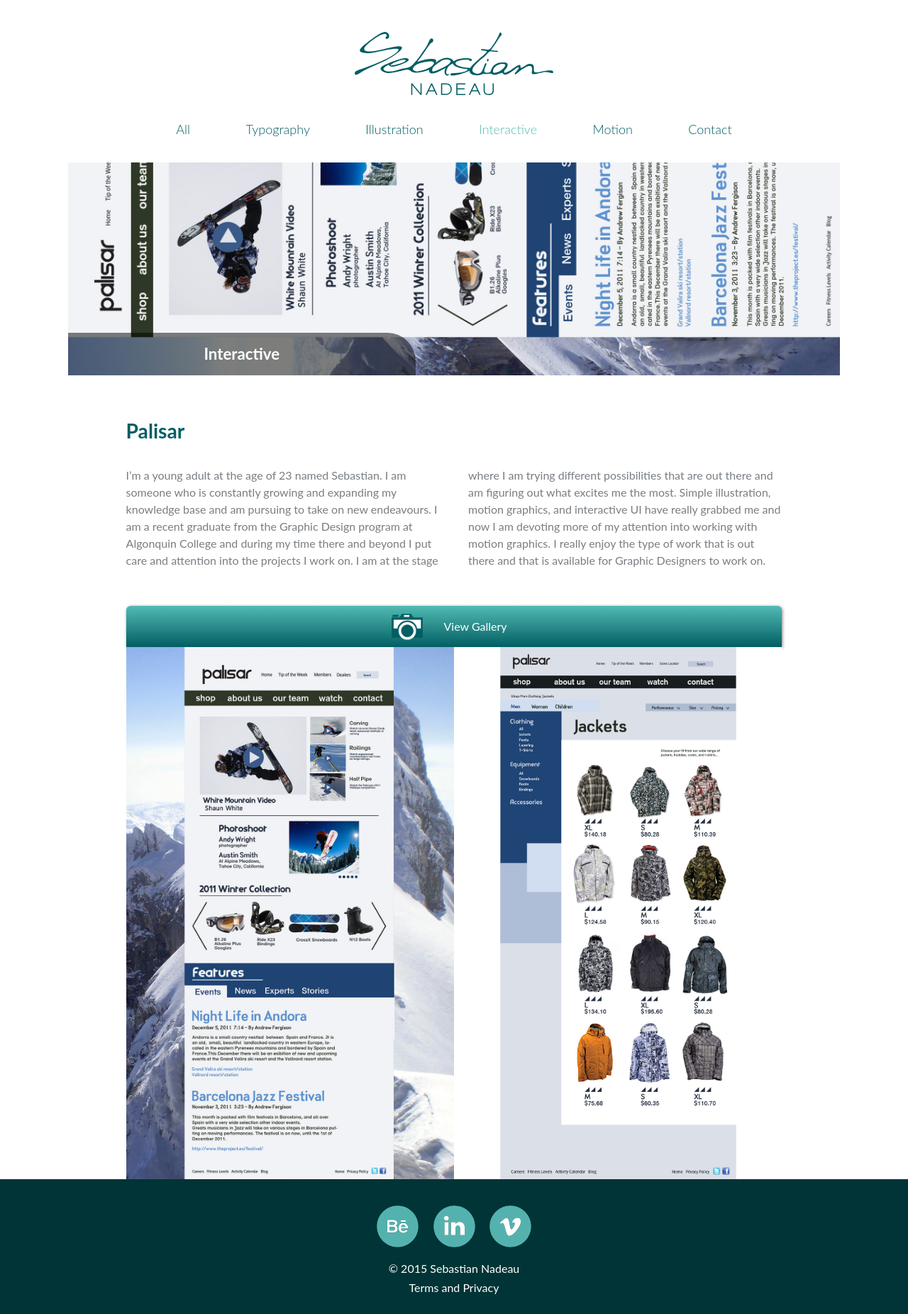
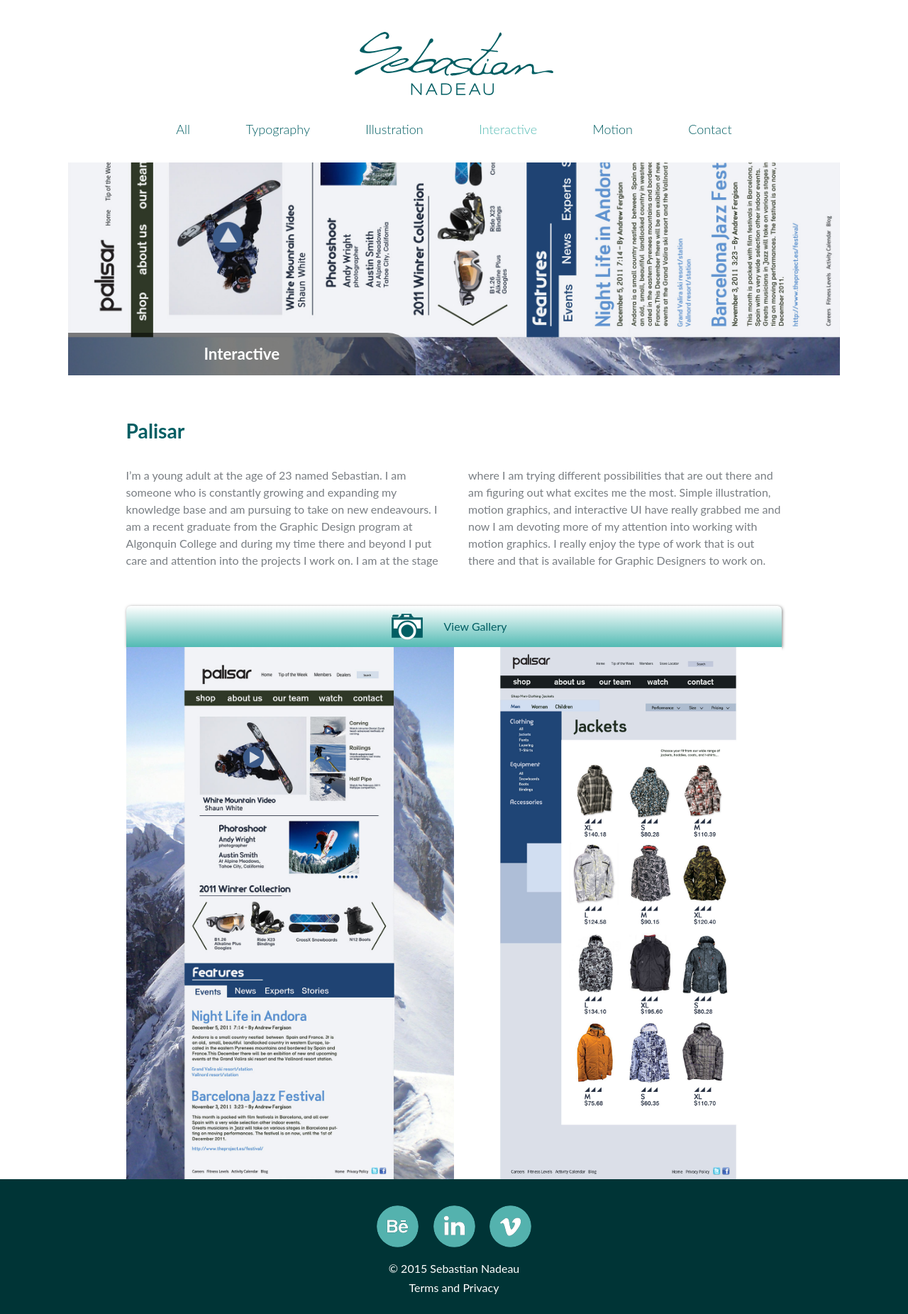
Before and after one commit to sebastiann88/personal-online-portfolio, a Jekyll site: the page built from interactive/palisar.html, in a window 1280 px wide. Shown: the whole page at 71% size. Built offline with Jekyll 4.4.1, drawn with Linux system fonts in a browser that asks for light colours; nearby versions of some CDN libraries.

Commit message:
style(css): invert button styling and hover state

```diff
--- a/css/main.css
+++ b/css/main.css
@@ -344,13 +344,14 @@
     display: block;
     width: 100%;
     margin: 0 auto;
-    background-color: #52bab3;
-    background-image: linear-gradient(to bottom, #52bab3, #025E63);
+    background-color: #fff;
+    background-image: linear-gradient(to bottom, #fff, #52bab3);
     border-top-left-radius: 6px;
     border-top-right-radius: 6px;
     box-shadow: 1px 1px 4px rgba(0,0,0,0.5);
     border: 0;
-    color: #fff;
+    color: #025E63;
+
 }
 
 button > img {
@@ -366,9 +367,9 @@
 }
 
 div + button:hover {
-    color: #025E63;
-    background-color: #fff;
-    background-image: linear-gradient(to bottom, #fff, #52bab3);
+    color: #fff;
+    background-color: #52bab3;
+    background-image: linear-gradient(to bottom, #52bab3, #025E63);
 }
 
 
```
